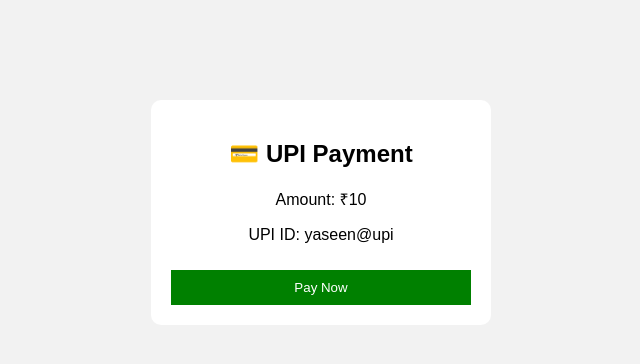
After one commit to yaseenshaikh123/hotelmenu, a Django app: template menu/templates/menu/payment.html in a window 1280 px wide. The commit adds this page. Shown: the top 364 px of the page, without its empty margins (319-959 px from the left). Run offline with Django 5.2, Linux system fonts and the light colour scheme; data comes from the database, SQL or seed files in the repository; the template is opened without the code that fills it: values that come from a table or form of the project are taken from there, most other values are stand-ins (such as "Sample title", 1, 10 or a date in 2020).

Commit message:
added fake payment page

```diff
--- a/menu/templates/menu/menu.html
+++ b/menu/templates/menu/menu.html
@@ -206,8 +206,8 @@
         alert("🎉 Order placed successfully!");
 
         setTimeout(function(){
-            window.location.href = "/order/" + data.order_id + "/";
-        }, 2000);
+        window.location.href = "/payment/" + data.order_id + "/";
+        }, 1500);
 
     });
 }
--- /dev/null
+++ b/menu/templates/menu/payment.html
@@ -0,0 +1,50 @@
+<!DOCTYPE html>
+<html>
+<head>
+    <title>UPI Payment</title>
+    <style>
+        body {
+            font-family: Arial;
+            text-align: center;
+            background: #f2f2f2;
+        }
+
+        .box {
+            margin: 100px auto;
+            width: 300px;
+            background: white;
+            padding: 20px;
+            border-radius: 10px;
+        }
+
+        button {
+            padding: 10px;
+            background: green;
+            color: white;
+            border: none;
+            width: 100%;
+            margin-top: 10px;
+        }
+    </style>
+</head>
+
+<body>
+
+<div class="box">
+    <h2>💳 UPI Payment</h2>
+
+    <p>Amount: ₹{{ total }}</p>
+    <p>UPI ID: yaseen@upi</p>
+
+    <button onclick="payNow()">Pay Now</button>
+</div>
+
+<script>
+function payNow(){
+    alert("✅ Payment Successful!");
+    window.location.href = "/order/{{ order.id }}/";
+}
+</script>
+
+</body>
+</html>
--- a/menu/urls.py
+++ b/menu/urls.py
@@ -6,3 +6,5 @@
     path('save-order/', views.save_order, name='save_order'),
     path('order/<int:id>/', views.order_detail, name='order_detail'),
 ]
+
+path('payment/<int:id>/', views.payment_page, name='payment'),
```
Also changed, not shown: menu/views.py (+14 -10 lines).
